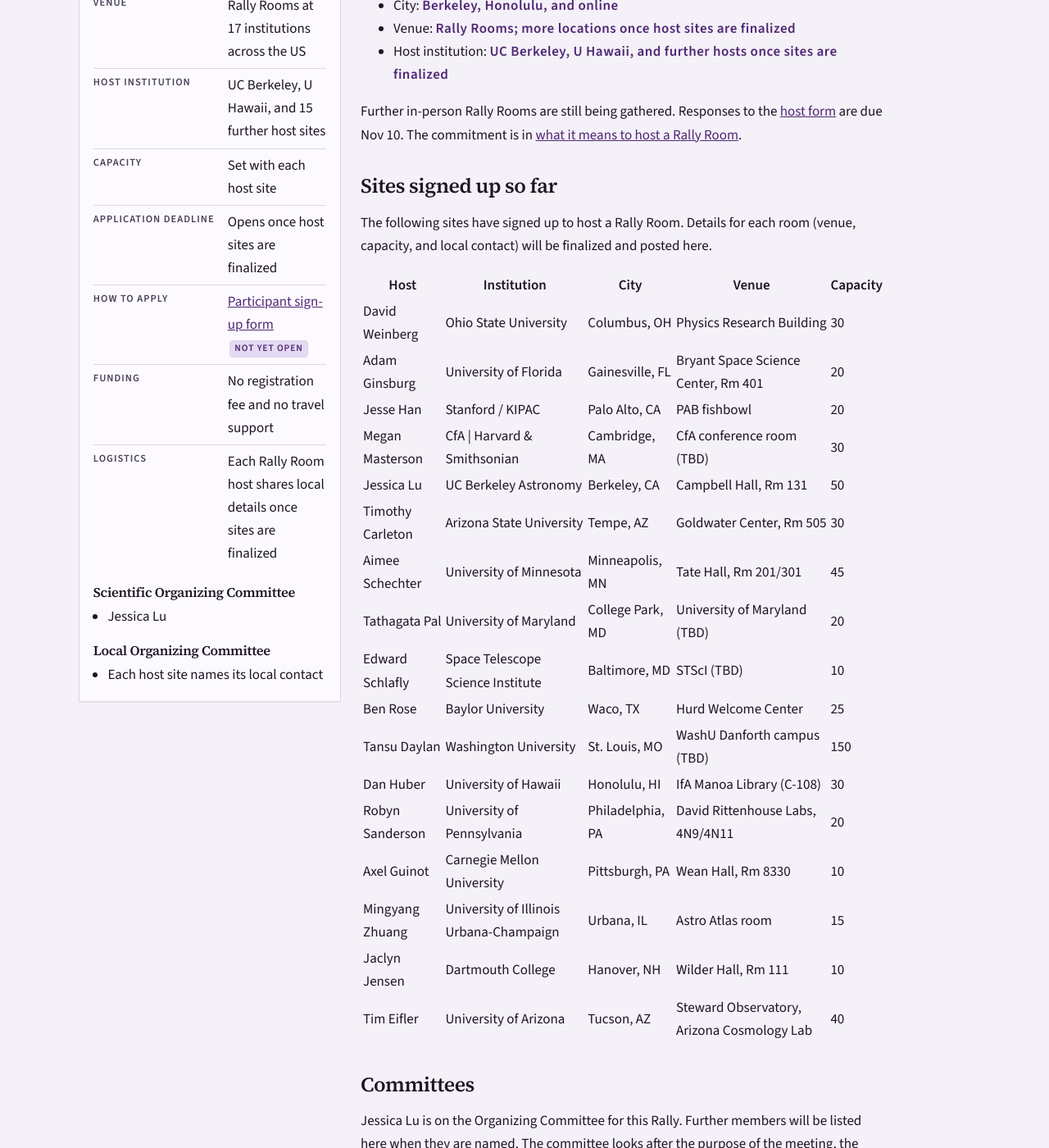
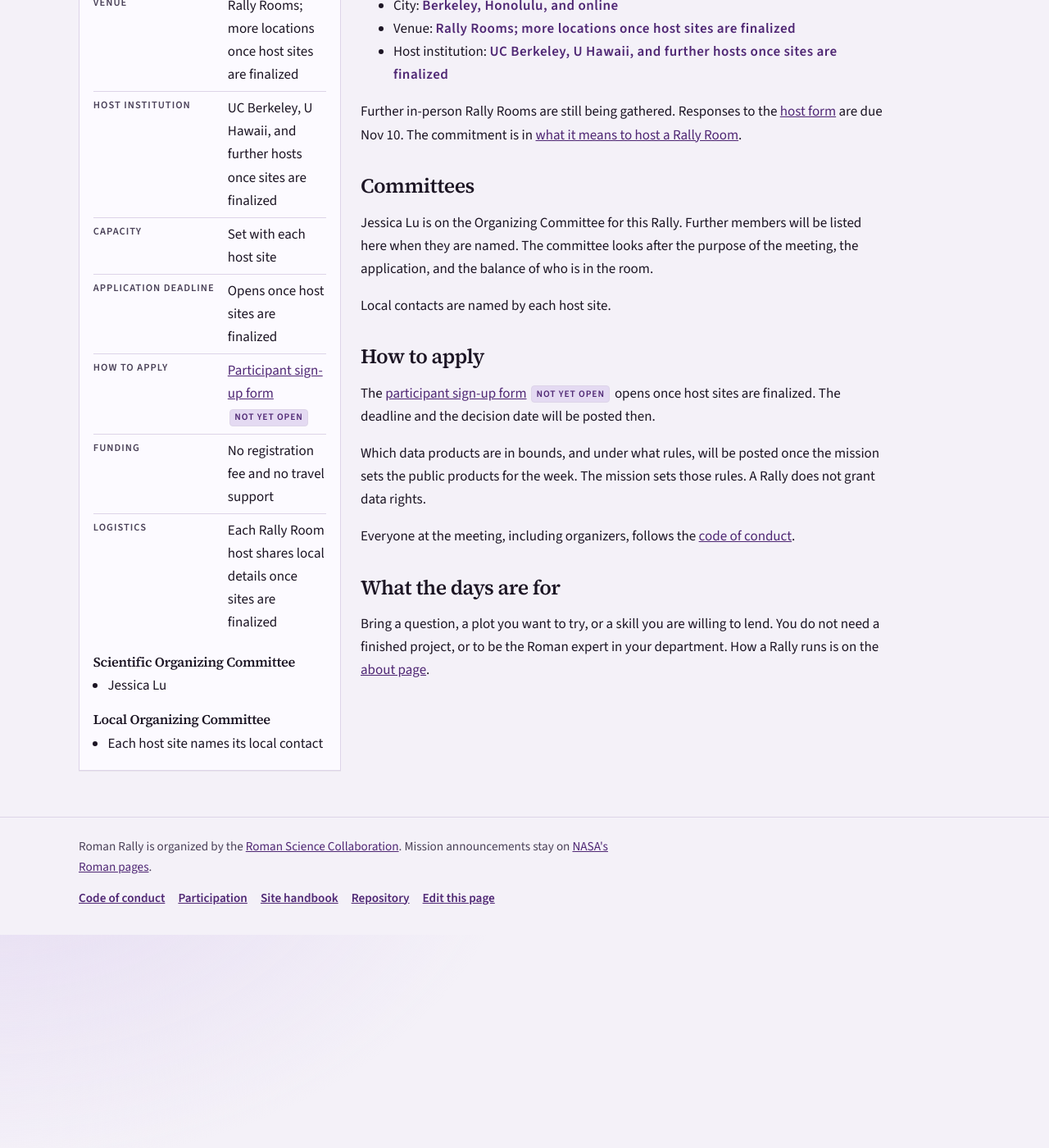
Before and after one commit to Roman-Science-Collaboration/roman-rally, a Jekyll site: the page built from _events/rally2026.md, in a window 1280 px wide and 1400 px high, scrolled down 742 px. Shown: the whole window at 82% size. Built offline with Jekyll 4.4.1, drawn with Linux system fonts in a browser that asks for light colours; some of the changed text lies outside the part shown.

Commit message:
Revert "Add Sites table listing 17 signed-up Rally Room hosts"
This reverts commit a6872013f02180ad2aaf78e50b2b571cfe1e21f0.

```diff
--- a/_events/rally2026.md
+++ b/_events/rally2026.md
@@ -5,9 +5,9 @@
 status: upcoming
 sort_date: "2026-12-14"
 date_display: "2026 Dec 14-18"
-city: "Berkeley, Honolulu, and 15 other sites"
-venue: "Rally Rooms at 17 institutions across the US"
-host_institution: "UC Berkeley, U Hawaii, and 15 further host sites"
+city: "Berkeley, Honolulu, and online"
+venue: "Rally Rooms; more locations once host sites are finalized"
+host_institution: "UC Berkeley, U Hawaii, and further hosts once sites are finalized"
 capacity: "Set with each host site"
 application_deadline: "Opens once host sites are finalized"
 application_url: "https://docs.google.com/forms/d/1KZgV9BmCQiFieGkorWnvCNWMoyuz-FSELj9YmTKGAtw/viewform"
@@ -32,30 +32,6 @@
 
 Further in-person Rally Rooms are still being gathered. Responses to the [host form](https://docs.google.com/forms/d/1ovYDq2ZmVzcV_1i-PXOV6LtKhW3Cnx8XK-7muMQbAiA/viewform) are due Nov 10. The commitment is in [what it means to host a Rally Room]({{ '/handbook/#what-it-means-to-host-a-rally-room' | relative_url }}).
 
-## Sites signed up so far
-
-The following sites have signed up to host a Rally Room. Details for each room (venue, capacity, and local contact) will be finalized and posted here.
-
-| Host | Institution | City | Venue | Capacity |
-|------|-------------|------|-------|----------|
-| David Weinberg | Ohio State University | Columbus, OH | Physics Research Building | 30 |
-| Adam Ginsburg | University of Florida | Gainesville, FL | Bryant Space Science Center, Rm 401 | 20 |
-| Jesse Han | Stanford / KIPAC | Palo Alto, CA | PAB fishbowl | 20 |
-| Megan Masterson | CfA \| Harvard & Smithsonian | Cambridge, MA | CfA conference room (TBD) | 30 |
-| Jessica Lu | UC Berkeley Astronomy | Berkeley, CA | Campbell Hall, Rm 131 | 50 |
-| Timothy Carleton | Arizona State University | Tempe, AZ | Goldwater Center, Rm 505 | 30 |
-| Aimee Schechter | University of Minnesota | Minneapolis, MN | Tate Hall, Rm 201/301 | 45 |
-| Tathagata Pal | University of Maryland | College Park, MD | University of Maryland (TBD) | 20 |
-| Edward Schlafly | Space Telescope Science Institute | Baltimore, MD | STScI (TBD) | 10 |
-| Ben Rose | Baylor University | Waco, TX | Hurd Welcome Center | 25 |
-| Tansu Daylan | Washington University | St. Louis, MO | WashU Danforth campus (TBD) | 150 |
-| Dan Huber | University of Hawaii | Honolulu, HI | IfA Manoa Library (C-108) | 30 |
-| Robyn Sanderson | University of Pennsylvania | Philadelphia, PA | David Rittenhouse Labs, 4N9/4N11 | 20 |
-| Axel Guinot | Carnegie Mellon University | Pittsburgh, PA | Wean Hall, Rm 8330 | 10 |
-| Mingyang Zhuang | University of Illinois Urbana-Champaign | Urbana, IL | Astro Atlas room | 15 |
-| Jaclyn Jensen | Dartmouth College | Hanover, NH | Wilder Hall, Rm 111 | 10 |
-| Tim Eifler | University of Arizona | Tucson, AZ | Steward Observatory, Arizona Cosmology Lab | 40 |
-
 ## Committees
 
 Jessica Lu is on the Organizing Committee for this Rally. Further members will be listed here when they are named. The committee looks after the purpose of the meeting, the application, and the balance of who is in the room.
```
